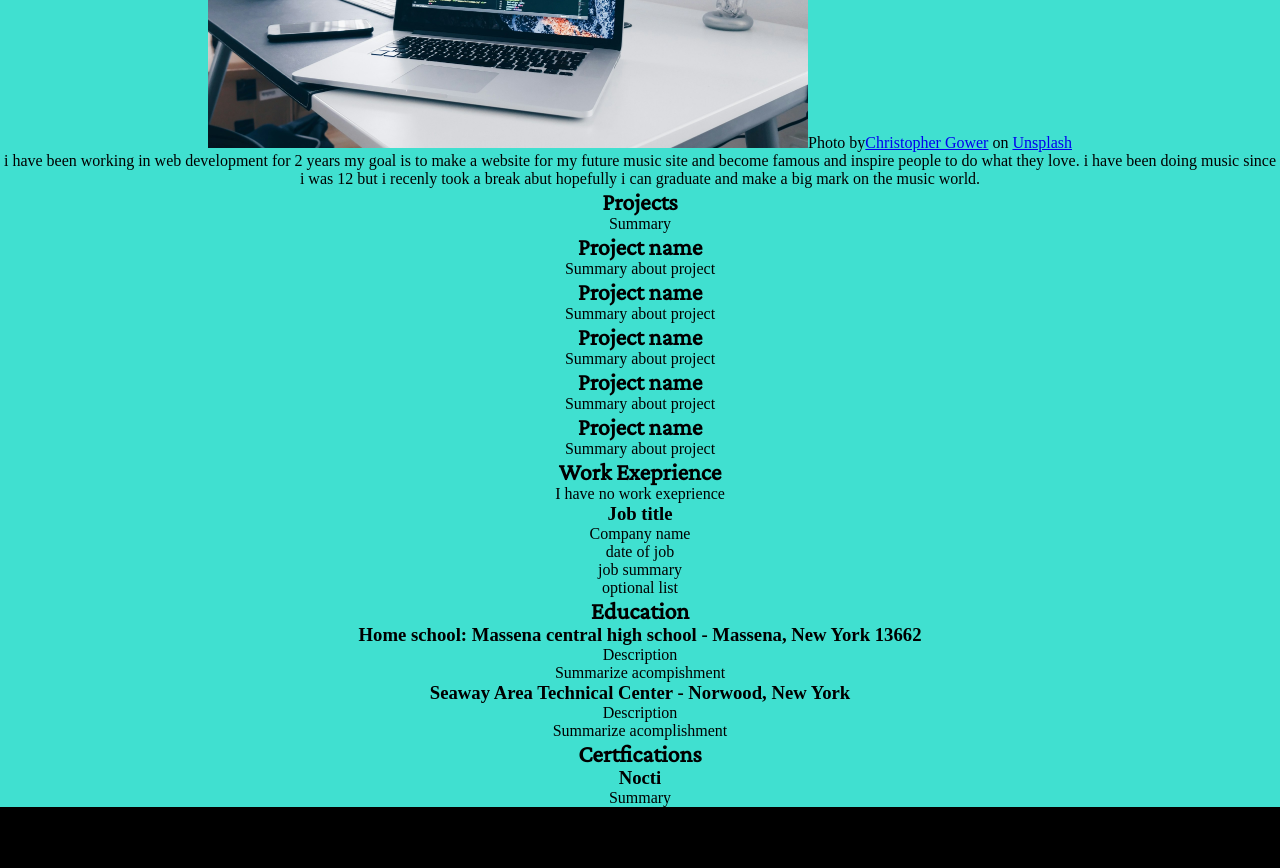
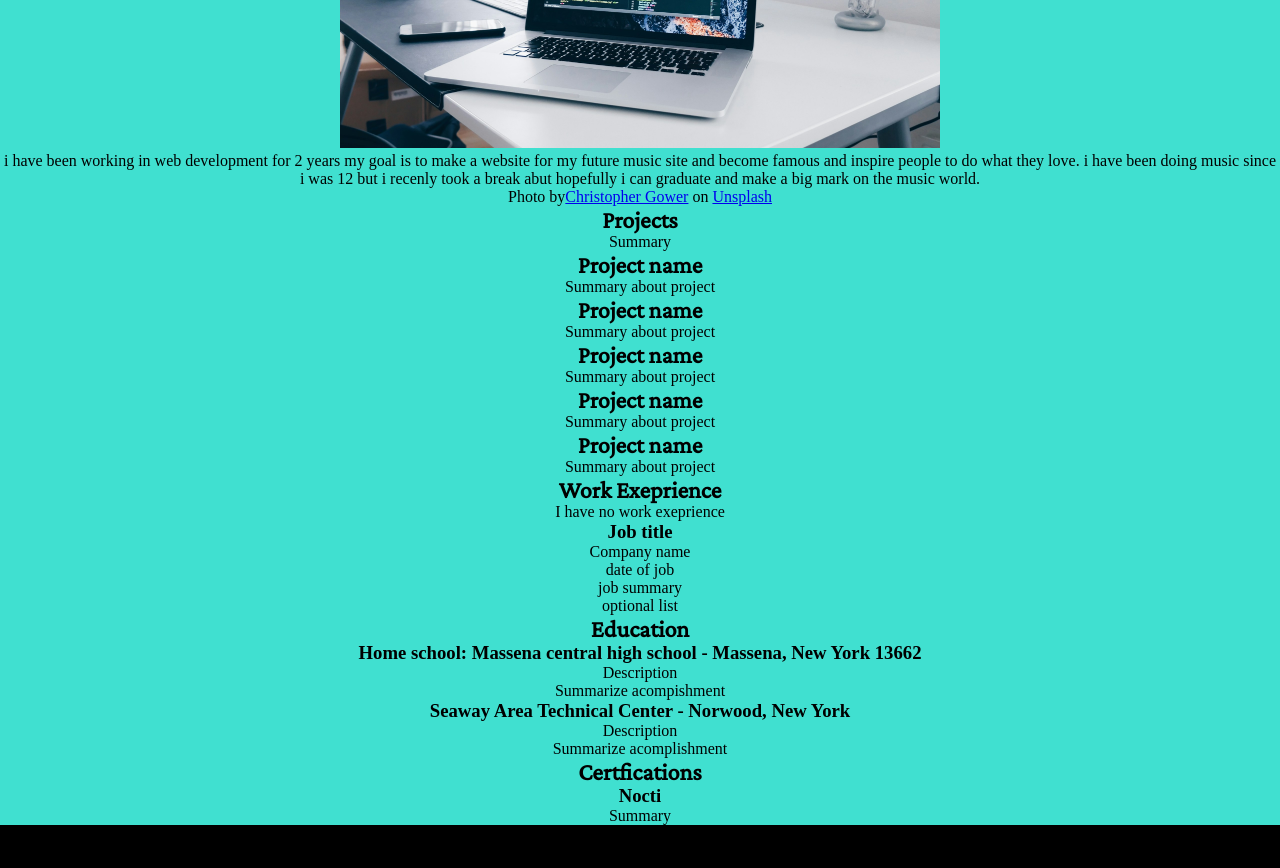
Before and after one commit to Dylandog5002/webportal, a plain HTML site: page index.html in a window 1280 px wide. Shown: the part 1260-2128 px from the top of the page. Drawn offline with nearby package versions, Linux system fonts and the light colour scheme; files whose address does not match are found by name; a web font is replaced by a local one.

Commit message:
Update index.html

```diff
--- a/index.html
+++ b/index.html
@@ -52,13 +52,13 @@
 	<!-- // Profile // -->
 <section>
 <h2>Profile</h2>
-	<img src = "images/office.png" width = "600">Photo by<a href="https://unsplash.com/@cgower?utm_content=creditCopyText&utm_medium=referral&utm_source=unsplash">Christopher Gower</a> on <a href="https://unsplash.com/photos/a-macbook-with-lines-of-code-on-its-screen-on-a-busy-desk-m_HRfLhgABo?utm_content=creditCopyText&utm_medium=referral&utm_source=unsplash">Unsplash</a>
+	<img src = "images/office.png" width = "600">
 
 	<p>i have been working in web development for 2 years my goal is to make a website for my future music site and become famous
 	and inspire people to do what they love. i have been doing music since i was 12 but i recenly took a break abut hopefully i can
 	graduate and make a big mark on the music world.</p>
 
-
+Photo by<a href="https://unsplash.com/@cgower?utm_content=creditCopyText&utm_medium=referral&utm_source=unsplash">Christopher Gower</a> on <a href="https://unsplash.com/photos/a-macbook-with-lines-of-code-on-its-screen-on-a-busy-desk-m_HRfLhgABo?utm_content=creditCopyText&utm_medium=referral&utm_source=unsplash">Unsplash</a>
 
 
 	<!-- // Projects // -->
```
